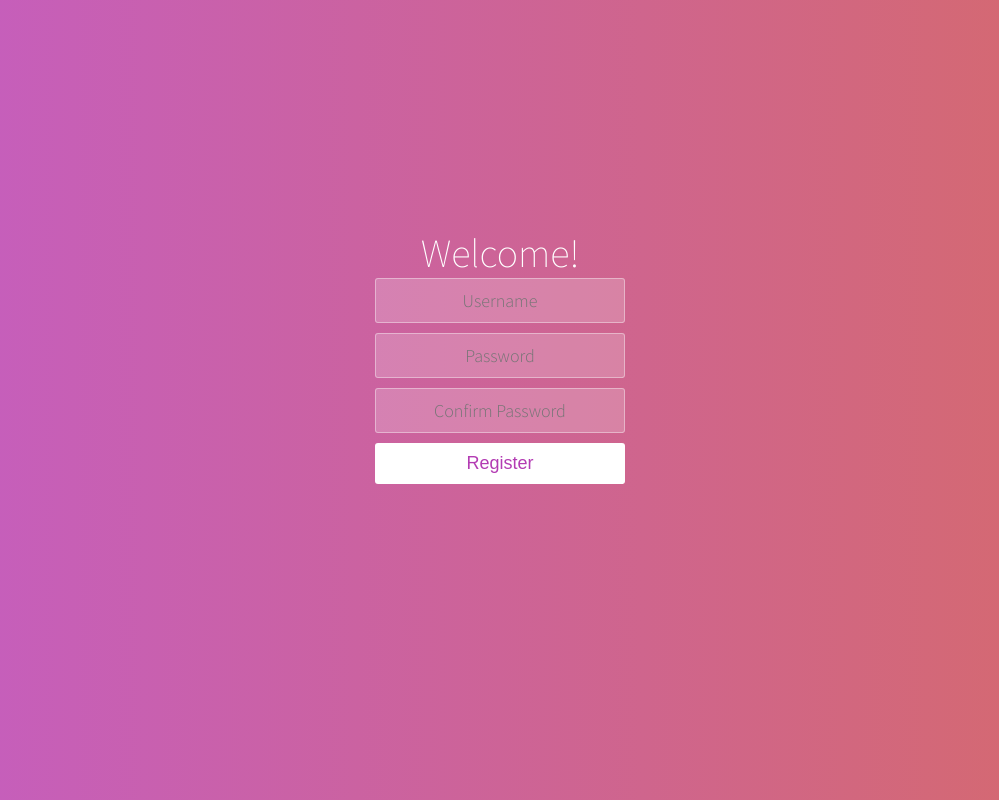
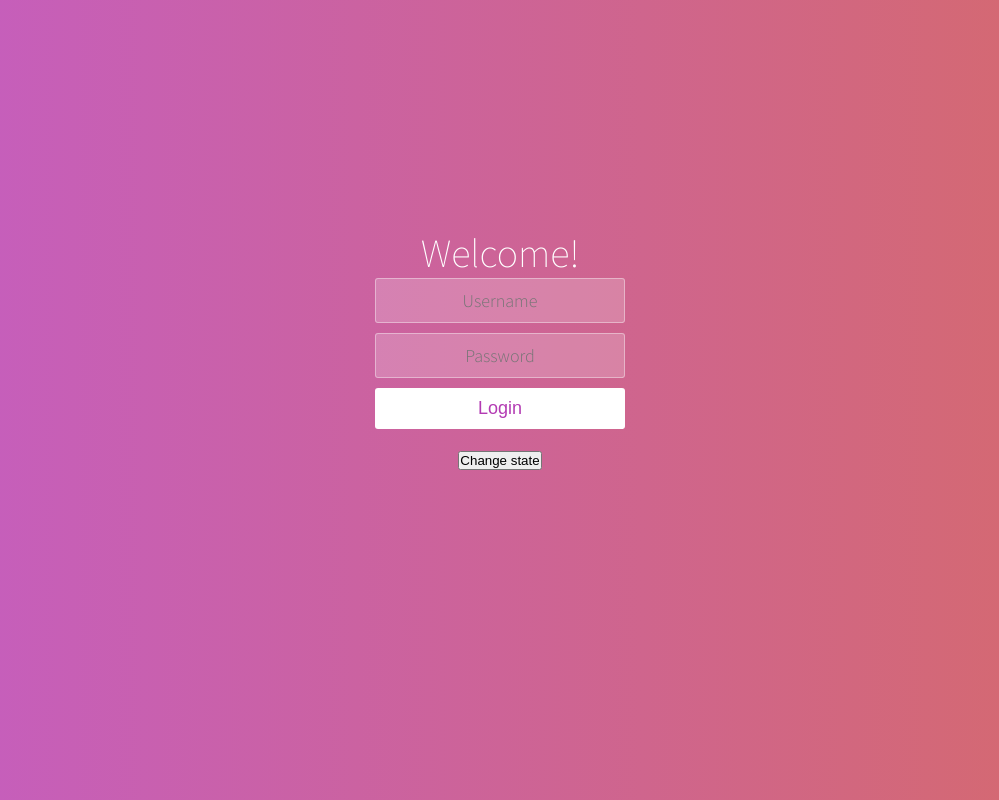
Before and after one commit to silvertejp89/Project-Login-, a React (Create React App) app: page / in a window 1280 px wide. Shown: the whole page, without its empty margins (140-1139 px from the left). Built offline with nearby package versions, Linux system fonts and the light colour scheme.

Commit message:
a change state button just for fun

```diff
--- a/src/components/App.jsx
+++ b/src/components/App.jsx
@@ -1,13 +1,21 @@
-import React from 'react';
+import React, { useState } from 'react';
 import Form from './Form';
 
-// var isLoggedIn = false;
-var userIsRegistered = false;
+// var userIsRegistered = true;
 
 function App() {
+  const [userIsRegistered, setRegistered] = useState(true);
+
+  console.log(userIsRegistered);
+
+  function handleRegistration() {
+    setRegistered(false);
+  }
+
   return (
     <div className="container">
       <Form isRegistered={userIsRegistered} />
+      <button onClick={handleRegistration}>Change state</button>
     </div>
   );
 }
```
